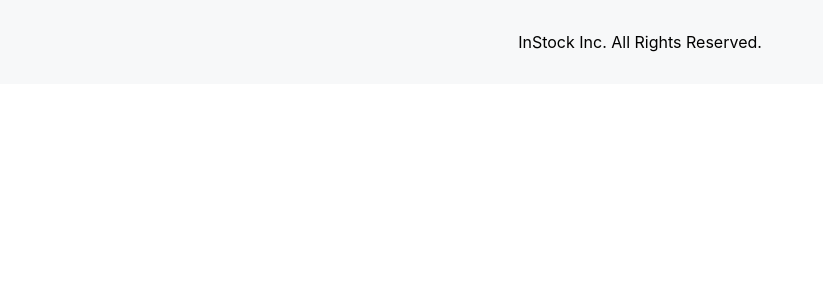
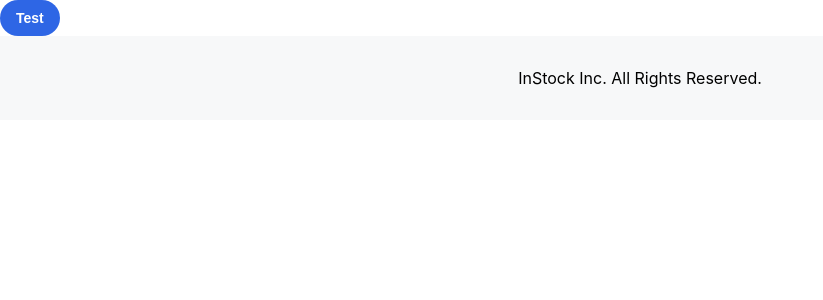
Before and after one commit to ndwilliamson123/instock-project-team-2-client, a React (Create React App) app: page /warehouses in a window 1280 px wide. Shown: the top 300 px of the page, without its empty margins (0-823 px from the left). Built offline with nearby package versions, Linux system fonts and the light colour scheme.

Commit message:
Button Test

```diff
--- a/src/App.js
+++ b/src/App.js
@@ -1,8 +1,11 @@
+import BlueButton from "./components/Buttons/BlueButton/BlueButton";
 import Footer from "./components/Footer/Footer";
+import buttonImage from "./assets/icons/error-24px.svg";
 
 export default function App() {
     return (
         <>
+            <BlueButton buttonText="Test" />
             <Footer />
         </>
     );
--- /dev/null
+++ b/src/components/Buttons/BlueButton/BlueButton.js
@@ -0,0 +1,18 @@
+import "./BlueButton.scss";
+
+export default function BlueButton({ buttonText, type, image }) {
+    return (
+        <>
+            <button type={type} className="blue-button">
+                <img
+                    src={image}
+                    alt="buttonpic"
+                    className={
+                        image ? "blue-button__image" : "blue-button__noimage"
+                    }
+                ></img>
+                {buttonText}
+            </button>
+        </>
+    );
+}
--- /dev/null
+++ b/src/components/Buttons/BlueButton/BlueButton.scss
@@ -0,0 +1,26 @@
+@use "../../../styles/partials/mixins" as *;
+@use "../../../styles/partials/variables" as *;
+
+.blue-button {
+    @include H3;
+    @include tablet {
+        width: auto;
+    }
+    display: flex;
+    justify-content: center;
+    align-items: center;
+    background-color: $instock-indigo;
+    height: 36px;
+    padding: 0 16px;
+    border-radius: 20px;
+    border: none;
+    color: $white;
+    width: 100%;
+
+    &__image {
+    }
+
+    &__noimage {
+        display: none;
+    }
+}
```
Also changed, not shown: src/components/Buttons/WhiteButton/WhiteButton.js (added, +15 -0 lines), src/components/Buttons/WhiteButton/WhiteButton.scss (added, +27 -0 lines).
